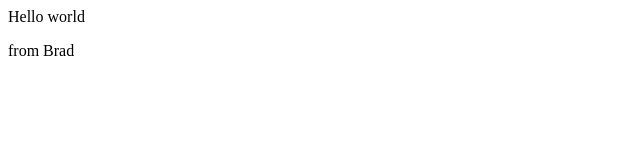
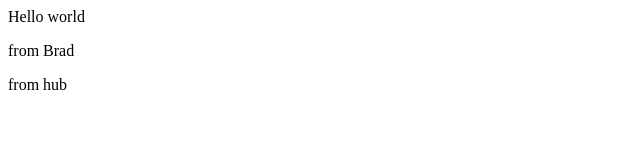
Before and after one commit to BrRoma/MyTest, a plain HTML site: page index.html in a window 1280 px wide. Shown: the full height of the page, 0-640 px from the left. Drawn offline with Linux system fonts and the light colour scheme.

Commit message:
Update index.html

```diff
--- a/index.html
+++ b/index.html
@@ -1,3 +1,5 @@
 <p>Hello world</p>
 
 <p>from Brad</p>
+
+<p>from hub</p>
```
